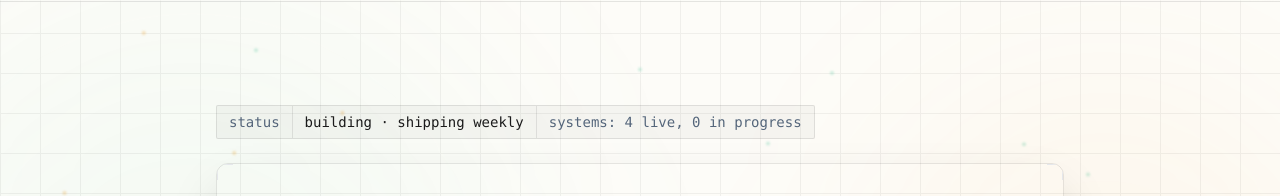
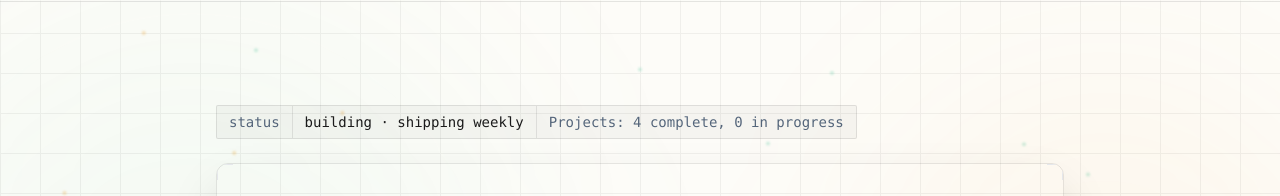
Before and after one commit to Dhineshkumaran/Portfolio, a Next.js app: page / in a window 1280 px wide. Shown: the part 87-283 px from the top of the page. Built offline with nearby package versions, Linux system fonts and the light colour scheme.

Commit message:
Clarify project completion status

```diff
--- a/components/Hero.tsx
+++ b/components/Hero.tsx
@@ -10,7 +10,7 @@ export default function Hero() {
                 <div className="font-mono text-sm border border-border inline-flex flex-wrap items-center rounded-sm bg-cardBg">
                     <span className="px-3 py-1.5 border-r border-border text-slateBlue">status</span>
                     <span className="px-3 py-1.5 text-foreground">building · shipping weekly</span>
-                    <span className="px-3 py-1.5 border-l border-border text-slateBlue">systems: {liveCount} live, {progressCount} in progress</span>
+                    <span className="px-3 py-1.5 border-l border-border text-slateBlue">Projects: {liveCount} complete, {progressCount} in progress</span>
                 </div>
 
                 {/* Schematic Dashboard Card */}
```
